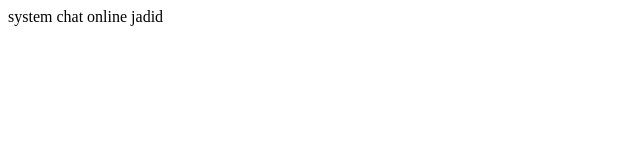
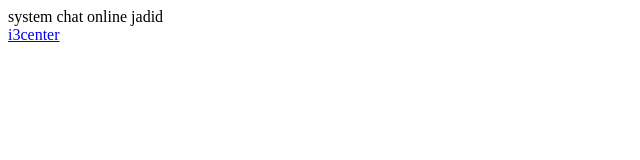
Before and after one commit to ParsaShirkhani/HelloRepository, a plain HTML site: page index.html in a window 1280 px wide. Shown: the full height of the page, 0-640 px from the left. Drawn offline with Linux system fonts and the light colour scheme.

Commit message:
add new folder

```diff
--- a/index.html
+++ b/index.html
@@ -8,5 +8,9 @@
 </head>
 <body>
     system chat online jadid
+
+    <div>
+        <a href="#">i3center</a>
+    </div>
 </body>
 </html>
```
Also changed, not shown: css/css2/styles2.css (added).
